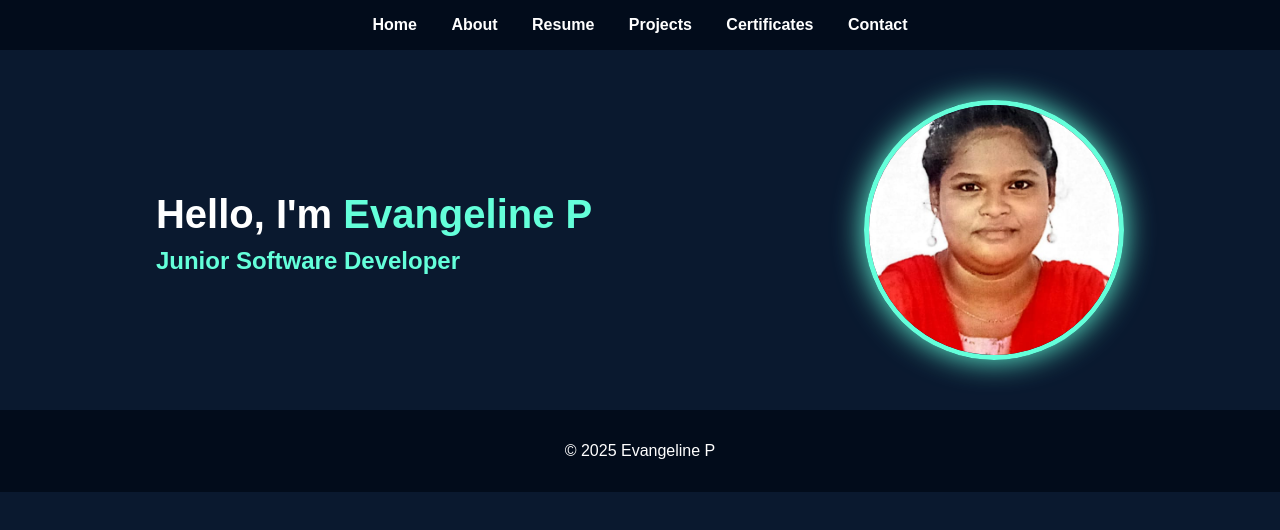
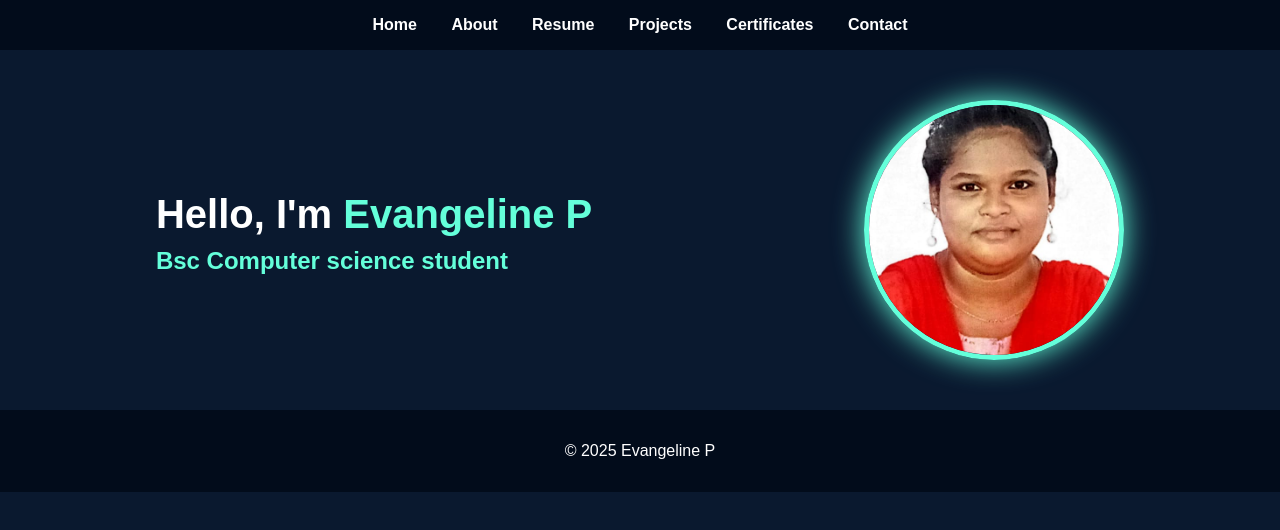
Before and after one commit to EvangelineDeveloper/Evangelinedigital-portfolio, a plain HTML site: page index.html in a window 1280 px wide. Drawn offline with Linux system fonts and the light colour scheme.

Commit message:
Update index.html

```diff
--- a/index.html
+++ b/index.html
@@ -124,7 +124,7 @@
     <header id="home" class="section active">
         <div class="intro">
             <h1>Hello, I'm <span style="color:#64ffda;">Evangeline P</span></h1>
-            <h2>Junior Software Developer</h2>
+            <h2>Bsc Computer science student </h2>
         </div>
         <img src="photo.jpg" alt="Profile Picture" class="profile-pic">
     </header>
```
